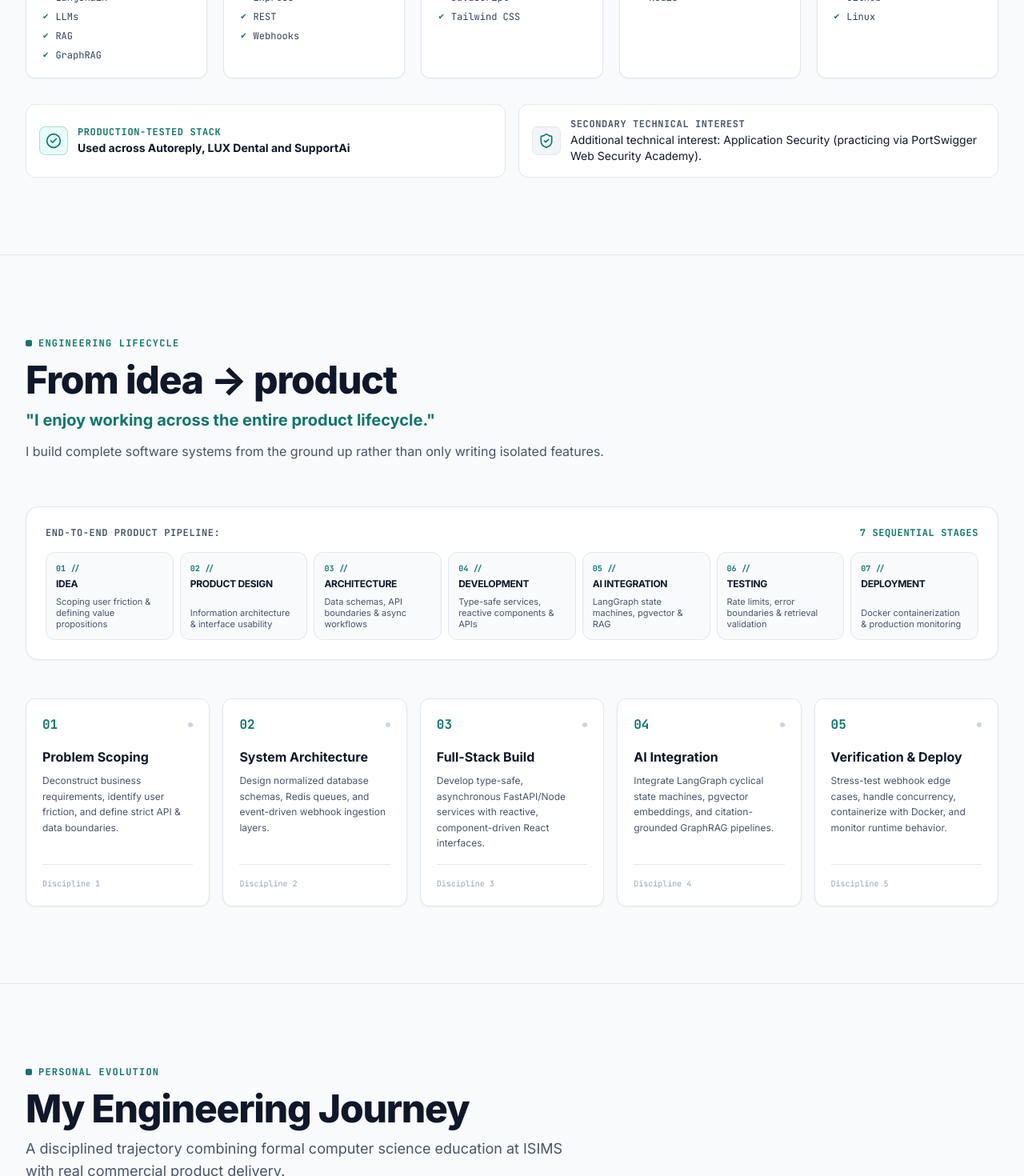
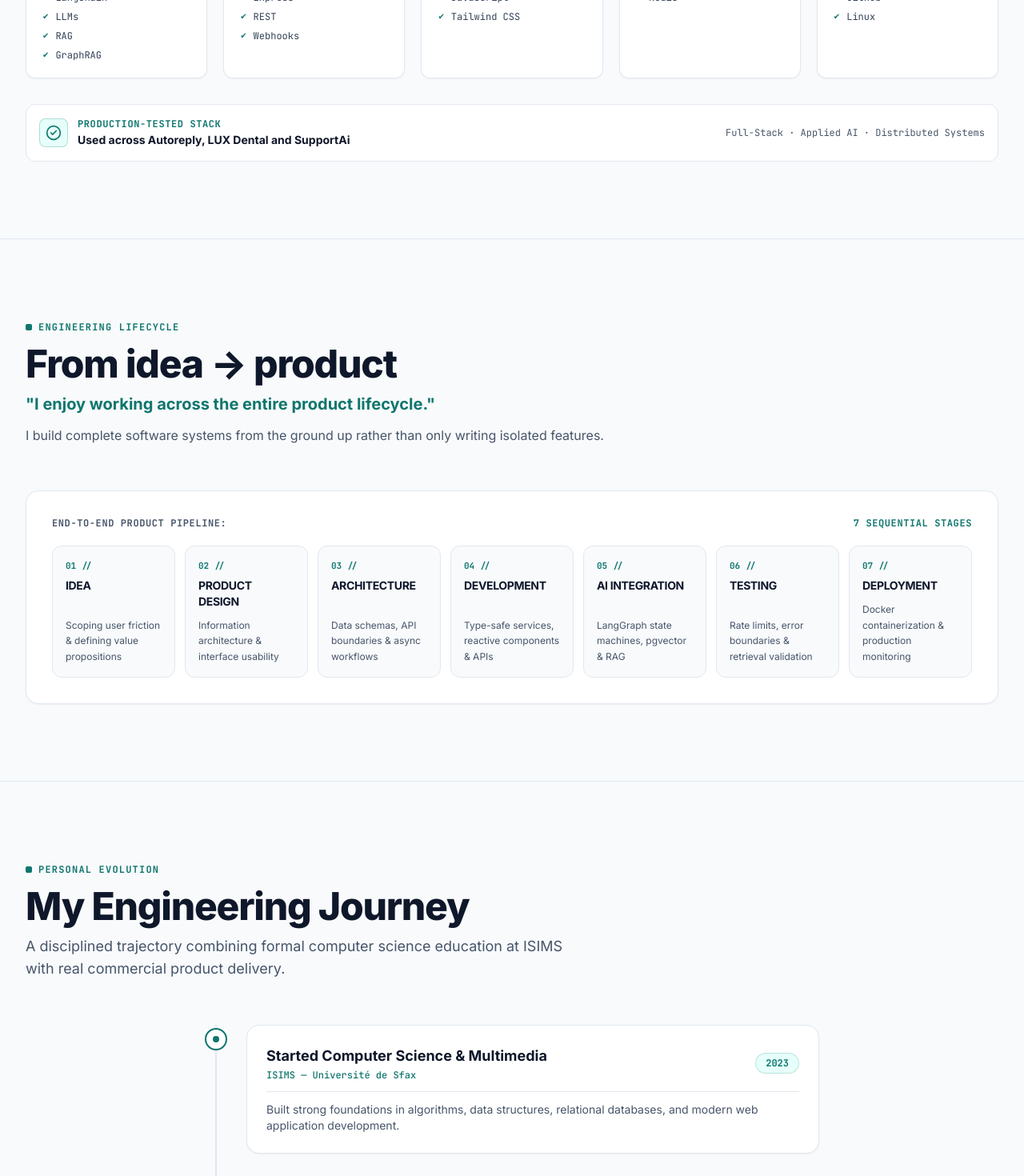
Before and after one commit to MahranHadjSalah/portfolio, a React (Vite) app: page / in a window 1280 px wide. Shown: the part 5740-7210 px from the top of the page at 80% size. Built offline with nearby package versions, Linux system fonts and the light colour scheme.

Commit message:
fix: remove duplicate Application Security and roadmap text

```diff
--- a/src/components/About.jsx
+++ b/src/components/About.jsx
@@ -94,12 +94,12 @@ export default function About() {
           {/* Right Column: Currently Learning Roadmap & Engineering Interests */}
           <div className="lg:col-span-6 space-y-6">
 
-            {/* Currently Learning Roadmap */}
+            {/* Currently Learning */}
             <div className="p-6 sm:p-8 rounded-2xl bg-white border border-[#E2E8F0] shadow-sm space-y-5">
               <div className="flex items-center justify-between border-b border-[#E2E8F0] pb-3">
                 <div className="flex items-center gap-2 text-xs font-mono text-[#0F766E] font-bold uppercase tracking-wider">
                   <BookOpen className="w-4 h-4" />
-                  <span>Currently Learning Roadmap</span>
+                  <span>Currently Learning</span>
                 </div>
                 <span className="text-[11px] font-mono text-[#475569]">Continuous Self-Study</span>
               </div>
--- a/src/components/Process.jsx
+++ b/src/components/Process.jsx
@@ -1,5 +1,4 @@
 import React from 'react';
-import { ArrowRight, Sparkles, CheckCircle2 } from 'lucide-react';
 import { portfolioData } from '../data/portfolioData';
 
 export default function Process() {
@@ -27,88 +26,32 @@ export default function Process() {
         </div>
 
         {/* 7-Step Horizontal Visual Pipeline */}
-        <div className="p-6 rounded-2xl bg-white border border-[#E2E8F0] shadow-sm mb-12">
-          <div className="text-xs font-mono uppercase tracking-wider text-[#475569] font-bold mb-4 flex items-center justify-between">
+        <div className="p-6 sm:p-8 rounded-2xl bg-white border border-[#E2E8F0] shadow-sm">
+          <div className="text-xs font-mono uppercase tracking-wider text-[#475569] font-bold mb-5 flex items-center justify-between">
             <span>End-to-End Product Pipeline:</span>
             <span className="text-[#0F766E]">7 Sequential Stages</span>
           </div>
 
-          <div className="grid grid-cols-2 sm:grid-cols-4 lg:grid-cols-7 gap-2 items-center">
-            {productLifecycle.steps.map((stage, sIdx) => (
-              <React.Fragment key={stage.num}>
-                <div className="p-3 rounded-xl bg-slate-50 border border-[#E2E8F0] hover:border-[#0F766E]/40 hover:bg-[#E6FFFA]/40 transition-all flex flex-col justify-between h-full">
+          <div className="grid grid-cols-2 sm:grid-cols-4 lg:grid-cols-7 gap-3 items-stretch">
+            {productLifecycle.steps.map((stage) => (
+              <div
+                key={stage.num}
+                className="p-4 rounded-xl bg-slate-50 border border-[#E2E8F0] hover:border-[#0F766E]/40 hover:bg-[#E6FFFA]/30 transition-all flex flex-col justify-between"
+              >
                 <div>
-                    <span className="font-mono text-[10px] font-bold text-[#0F766E] block mb-1">
+                  <span className="font-mono text-[11px] font-bold text-[#0F766E] block mb-1.5">
                     {stage.num} //
                   </span>
-                    <h4 className="text-xs font-bold text-[#0F172A] font-sans uppercase tracking-tight">
+                  <h3 className="text-xs sm:text-sm font-bold text-[#0F172A] font-sans uppercase tracking-tight">
                     {stage.title}
-                    </h4>
+                  </h3>
                 </div>
-                  <p className="text-[11px] text-[#475569] mt-2 font-sans leading-tight">
+                <p className="text-xs text-[#475569] mt-2.5 font-sans leading-relaxed">
                   {stage.desc}
                 </p>
               </div>
-              </React.Fragment>
             ))}
           </div>
-        </div>
-
-        {/* 5 Core Disciplines */}
-        <div className="grid grid-cols-1 sm:grid-cols-2 lg:grid-cols-5 gap-4 relative">
-          {[
-            {
-              step: "01",
-              title: "Problem Scoping",
-              desc: "Deconstruct business requirements, identify user friction, and define strict API & data boundaries."
-            },
-            {
-              step: "02",
-              title: "System Architecture",
-              desc: "Design normalized database schemas, Redis queues, and event-driven webhook ingestion layers."
-            },
-            {
-              step: "03",
-              title: "Full-Stack Build",
-              desc: "Develop type-safe, asynchronous FastAPI/Node services with reactive, component-driven React interfaces."
-            },
-            {
-              step: "04",
-              title: "AI Integration",
-              desc: "Integrate LangGraph cyclical state machines, pgvector embeddings, and citation-grounded GraphRAG pipelines."
-            },
-            {
-              step: "05",
-              title: "Verification & Deploy",
-              desc: "Stress-test webhook edge cases, handle concurrency, containerize with Docker, and monitor runtime behavior."
-            }
-          ].map((item, idx) => (
-            <div
-              key={item.step}
-              className="rounded-xl bg-white border border-[#E2E8F0] p-5 hover:border-[#0F766E]/50 hover:shadow-md shadow-sm transition-all flex flex-col justify-between group"
-            >
-              <div>
-                <div className="flex items-center justify-between mb-4">
-                  <span className="font-mono text-base font-bold text-[#0F766E]">
-                    {item.step}
-                  </span>
-                  <span className="w-1.5 h-1.5 rounded-full bg-slate-300 group-hover:bg-[#0F766E] transition-colors" />
-                </div>
-
-                <h3 className="text-base font-bold text-[#0F172A] mb-2 group-hover:text-[#0F766E] transition-colors font-sans">
-                  {item.title}
-                </h3>
-
-                <p className="text-xs text-[#475569] leading-relaxed font-sans">
-                  {item.desc}
-                </p>
-              </div>
-
-              <div className="pt-4 mt-4 border-t border-[#E2E8F0] text-[10px] font-mono text-slate-400 group-hover:text-[#475569]">
-                Discipline {idx + 1}
-              </div>
-            </div>
-          ))}
         </div>
 
       </div>
--- a/src/components/TechStack.jsx
+++ b/src/components/TechStack.jsx
@@ -1,9 +1,9 @@
 import React from 'react';
-import { ShieldCheck, CheckCircle2, Cpu } from 'lucide-react';
+import { CheckCircle2, Cpu } from 'lucide-react';
 import { portfolioData } from '../data/portfolioData';
 
 export default function TechStack() {
-  const { realProjectTech, securityFocusNote } = portfolioData;
+  const { realProjectTech } = portfolioData;
 
   return (
     <section id="engineering" className="py-24 border-b border-[#E2E8F0] relative bg-[#F8FAFC]">
@@ -55,11 +55,9 @@ export default function TechStack() {
           ))}
         </div>
 
-        {/* Proof of Production & Application Security Secondary Focus */}
-        <div className="grid grid-cols-1 md:grid-cols-2 gap-4">
-
-          {/* Used across products proof */}
-          <div className="p-4 rounded-xl bg-white border border-[#E2E8F0] shadow-xs flex items-center gap-3">
+        {/* Proof of Production Note */}
+        <div className="p-4 rounded-xl bg-white border border-[#E2E8F0] shadow-xs flex flex-col sm:flex-row sm:items-center justify-between gap-3">
+          <div className="flex items-center gap-3">
             <div className="w-9 h-9 rounded-lg bg-[#E6FFFA] border border-[#0F766E]/25 flex items-center justify-center text-[#0F766E] shrink-0">
               <CheckCircle2 className="w-5 h-5" />
             </div>
@@ -72,22 +70,9 @@ export default function TechStack() {
               </div>
             </div>
           </div>
-
-          {/* Application Security secondary focus */}
-          <div className="p-4 rounded-xl bg-white border border-[#E2E8F0] shadow-xs flex items-center gap-3">
-            <div className="w-9 h-9 rounded-lg bg-slate-100 border border-[#E2E8F0] flex items-center justify-center text-[#0F172A] shrink-0">
-              <ShieldCheck className="w-5 h-5 text-[#0F766E]" />
-            </div>
-            <div>
-              <div className="text-xs font-mono text-[#475569] font-bold uppercase tracking-wider">
-                Secondary Technical Interest
-              </div>
-              <div className="text-xs sm:text-sm text-[#0F172A] font-sans mt-0.5">
-                {securityFocusNote}
-              </div>
-            </div>
-          </div>
-
+          <span className="text-xs font-mono text-[#475569]">
+            Full-Stack · Applied AI · Distributed Systems
+          </span>
         </div>
 
       </div>
--- a/src/data/portfolioData.js
+++ b/src/data/portfolioData.js
@@ -305,7 +305,7 @@ export const portfolioData = {
     }
   ],
 
-  // Currently Learning Roadmap
+  // Currently Learning
   currentlyLearning: [
     {
       topic: "AI Agents",
@@ -318,17 +318,12 @@ export const portfolioData = {
       details: "Hybrid dense-sparse retrieval, knowledge graph traversal, citation verification"
     },
     {
-      topic: "Web Security",
-      status: "Exploring",
-      details: "PortSwigger Web Security Academy, OWASP Top 10, JWT hardening, authorization flaws"
-    },
-    {
       topic: "Cloud & Deployment",
       status: "Building",
       details: "Dockerized microservices, reverse proxies, CI/CD routines, runtime telemetry"
     },
     {
-      topic: "Software Architecture",
+      topic: "Distributed Systems & Architecture",
       status: "Deepening",
       details: "Distributed systems patterns, event-driven backends, database indexing strategies"
     }
```
Lines whose indentation alone changed are shown as unchanged.
